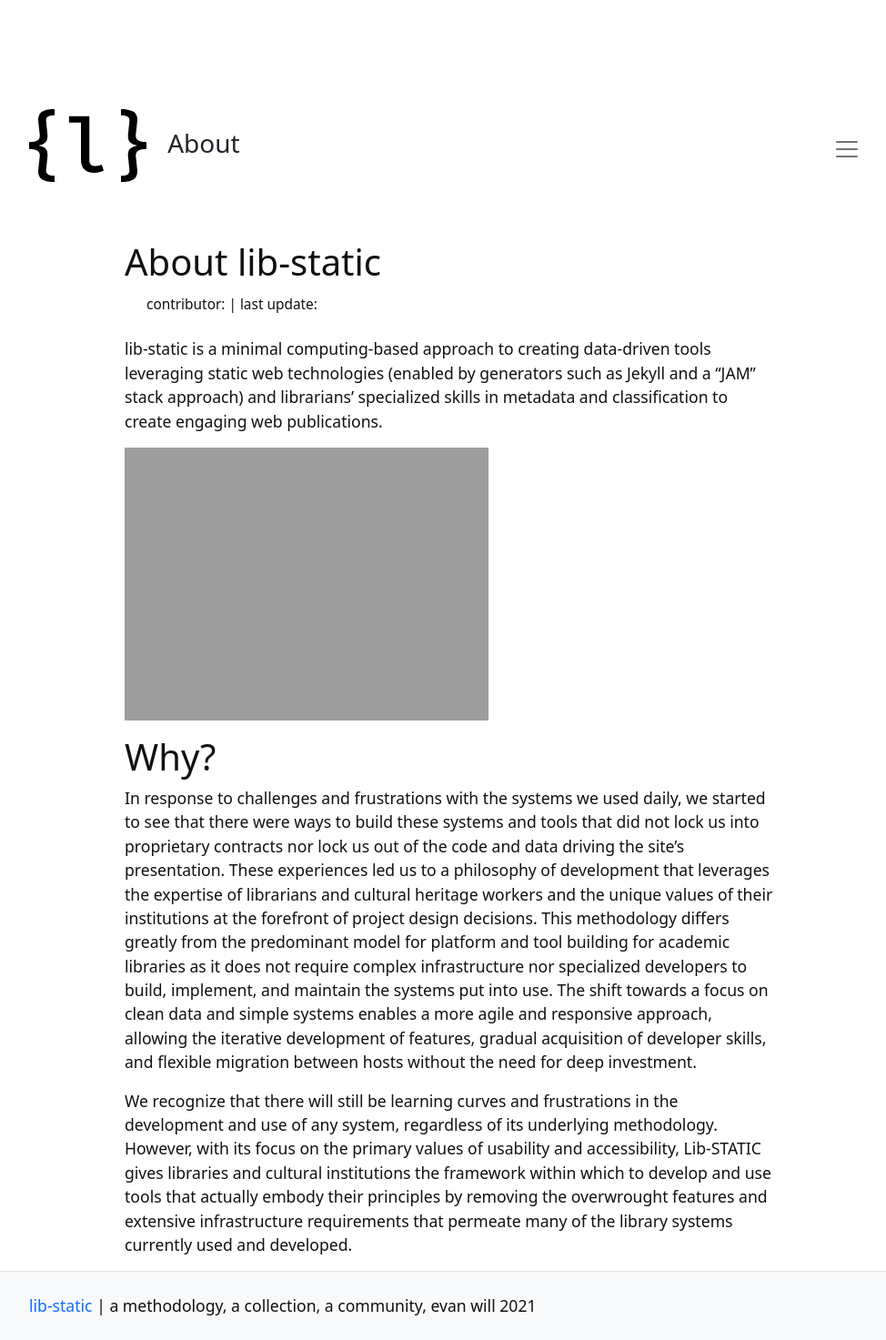
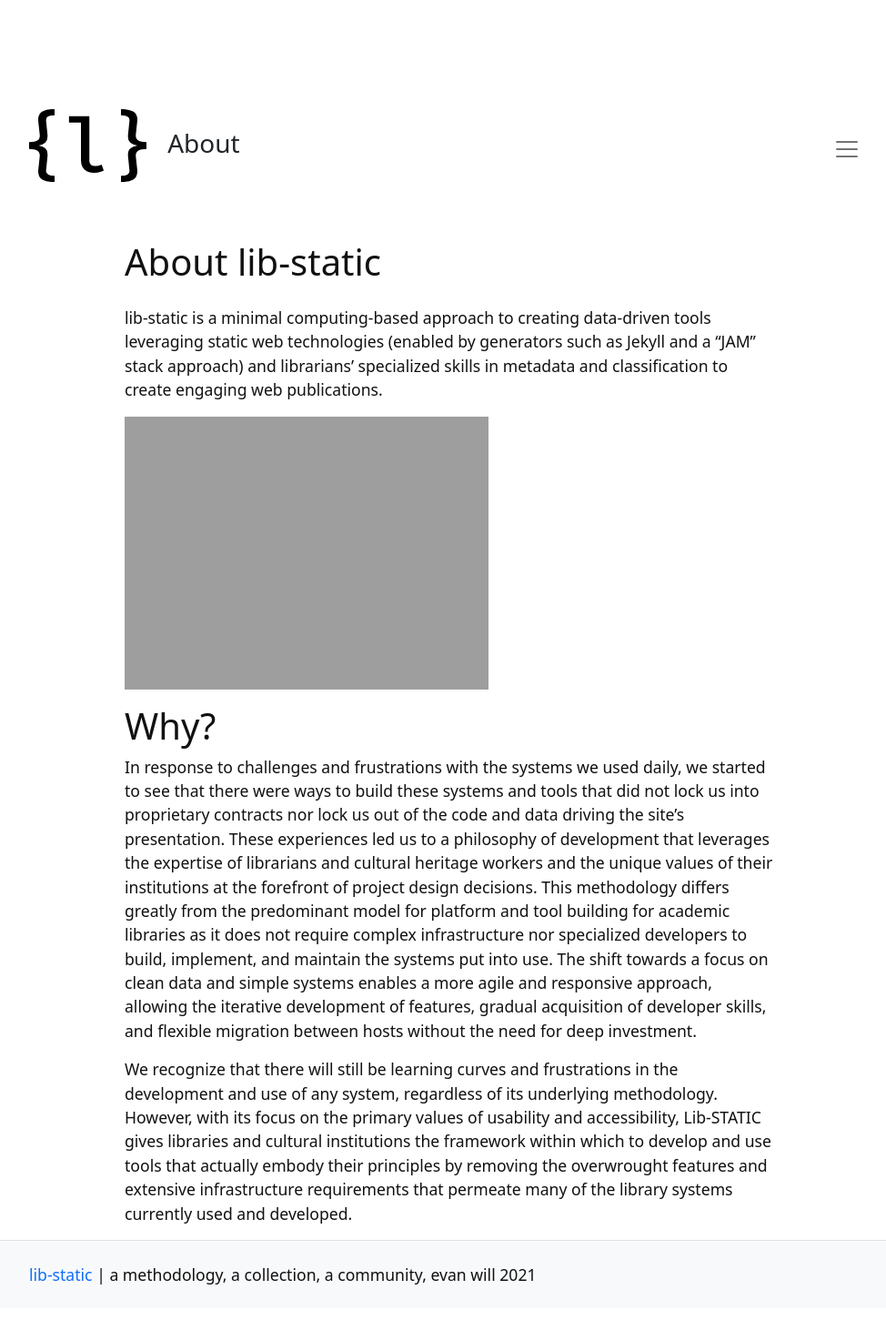
Before and after one commit to lib-static/lib-static.github.io, a Jekyll site: the page built from pages/about.md, in a window 1280 px wide. Shown: the whole page at 91% size, without its empty margins (145-1119 px from the left). Built offline with Jekyll 4.4.1, drawn with Linux system fonts in a browser that asks for light colours; after the commit the page ends 1438 px from its top, so only the background shows below that.

Commit message:
content page tweaks

```diff
--- a/_layouts/content.html
+++ b/_layouts/content.html
@@ -3,6 +3,6 @@ layout: default
 ---
 <div class="container content-narrow my-3">
     <h1 >{{ page.title }}</h1>
-    <p class="ms-4 mb-4"><small>contributor: {% include contributor.html %} | last update: {{ page.updated }}</small></p>
+    <p class="ms-4 mb-4"><small>{% if page.contributor %}contributor: {% include contributor.html %}{% endif %}{% if page.contributor and page.updated %} | {% endif %}{% if page.updated %}last update: {{ page.updated }}{% endif %}</small></p>
     {{ content }}
 </div>
```
